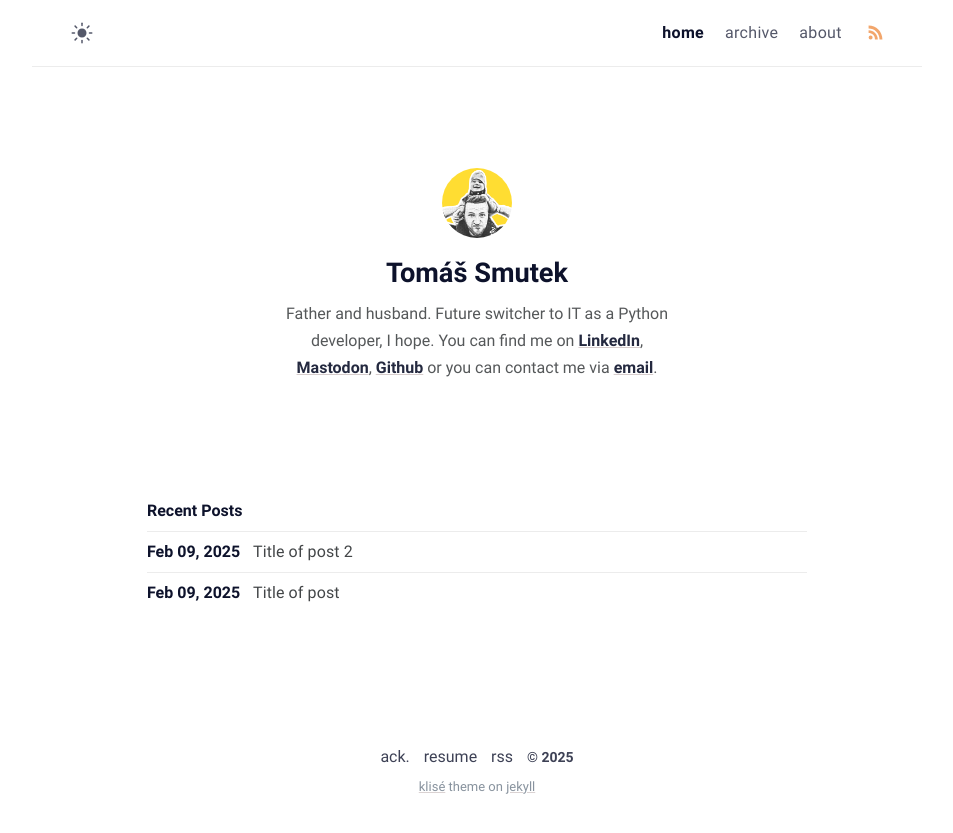
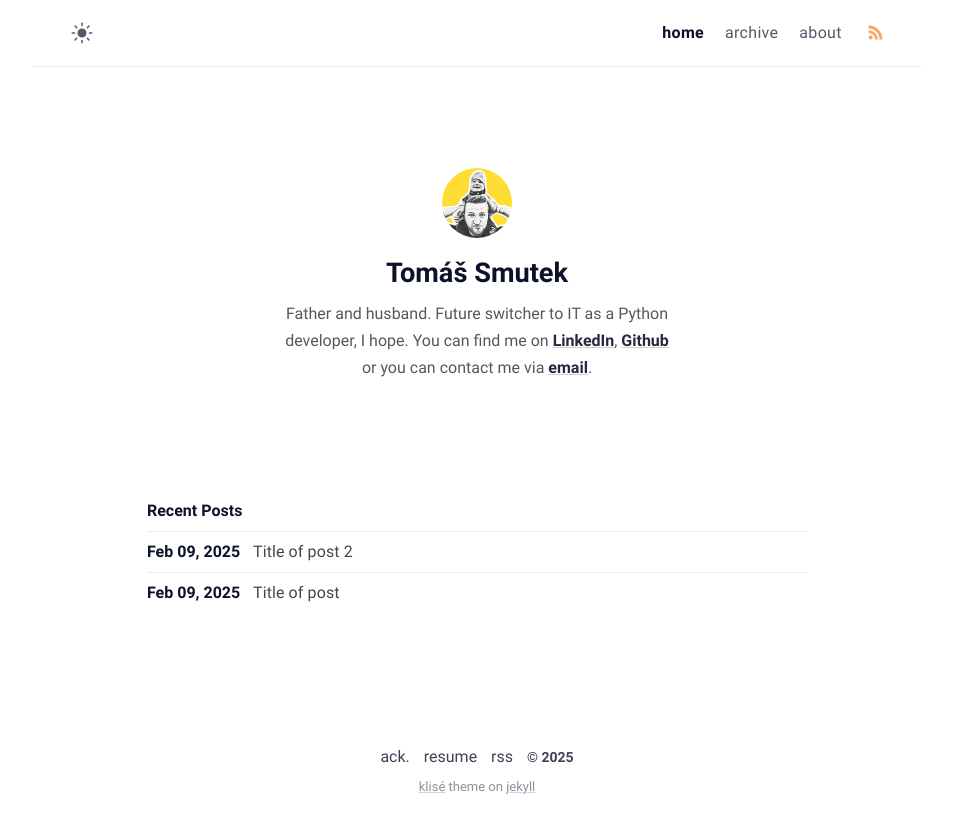
Before and after one commit to heysmtk/heysmtk.github.io, a Jekyll site: the page built from index.md, in a window 1280 px wide. Shown: the top 833 px of the page, without its empty margins (163-1116 px from the left). Built offline with Jekyll 4.4.1, drawn with Linux system fonts in a browser that asks for light colours.

Commit message:
Update _config.yml

```diff
--- a/_config.yml
+++ b/_config.yml
@@ -15,7 +15,6 @@ author:
   bio: >- # tell to the world
     Father and husband. Future switcher to IT as a Python developer, I hope. You can find me on
     <a href="https://www.linkedin.com/in/heysmtk/" target="_blank" rel="noopener"><b>LinkedIn</b></a>,
-    <a rel="me" href="https://fosstodon.org/@heysmtk"><b>Mastodon</b></a>,
     <a href="https://github.com/heysmtk" target="_blank" rel="noopener"><b>Github</b></a> or you can contact me via
     <a href="mailto:smtktom@gmail.com" target="_blank" rel="noopener"><b>email</b></a>.
   username: heysmtk # general username
```
